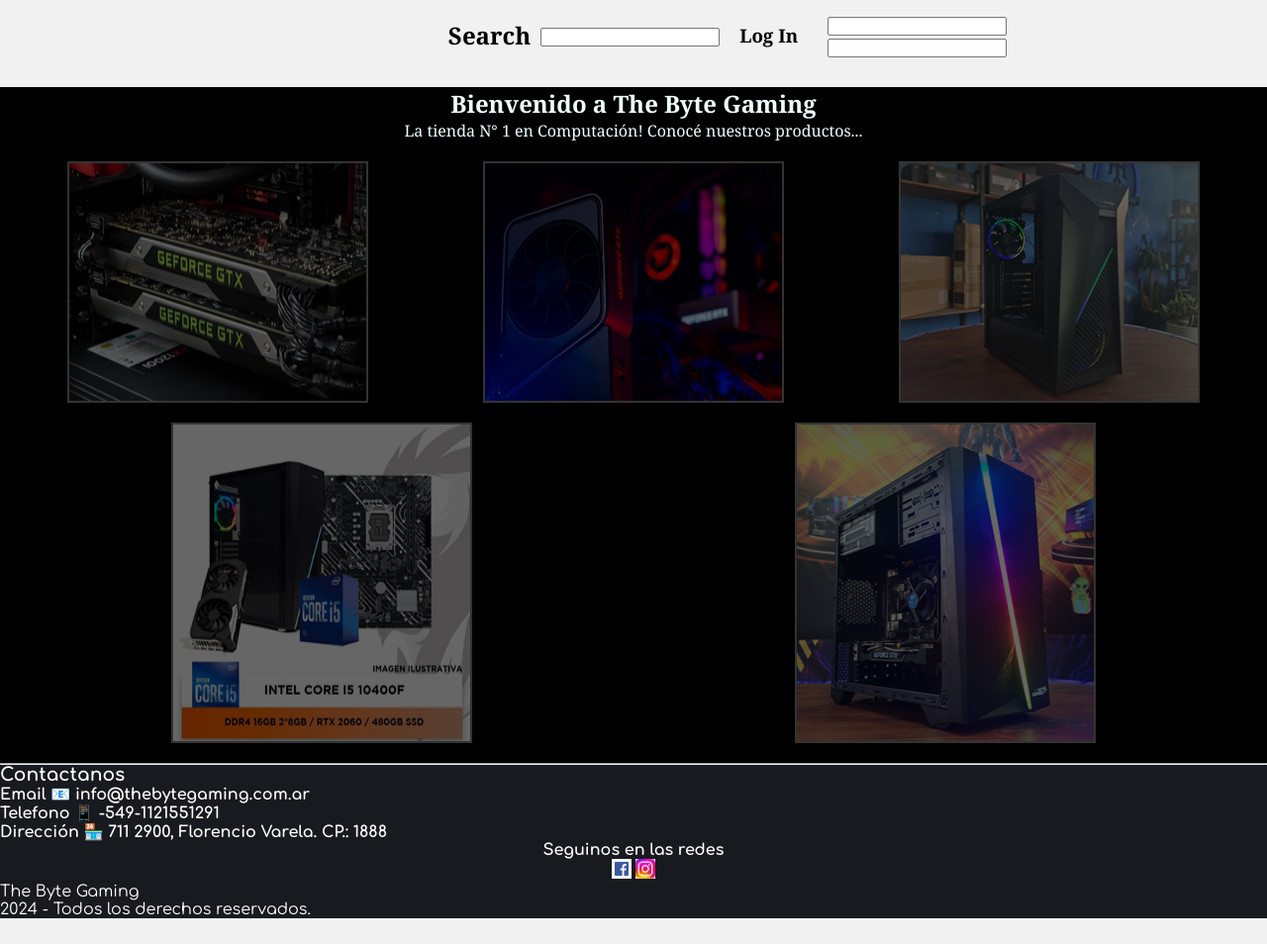
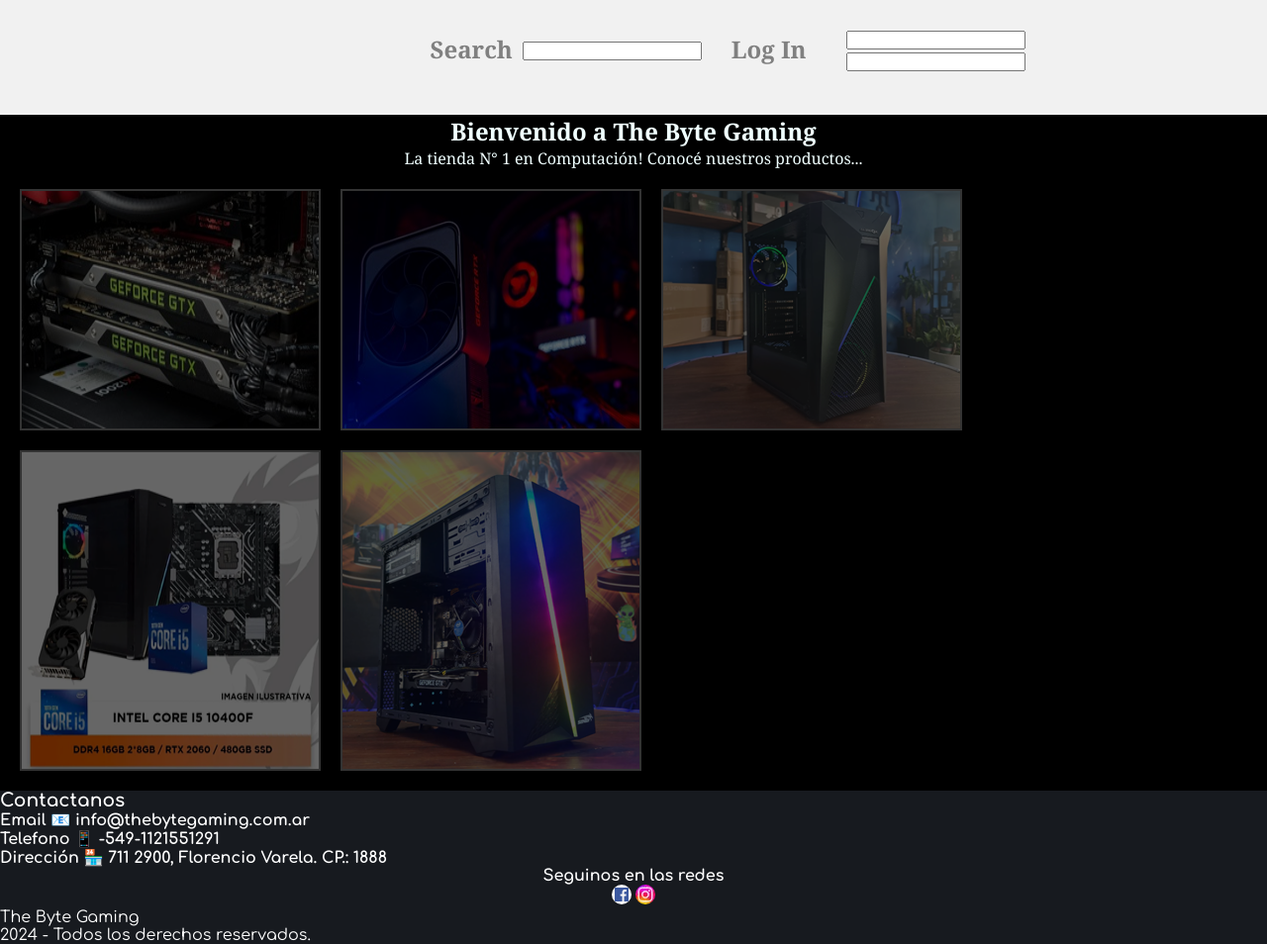
Before and after one commit to Daniel89r67/TheByteGaming, a plain HTML site: page index.html in a window 1280 px wide. Shown: the part 185-1139 px from the top of the page at 99% size. Before the commit the page ends 1113 px from the top, so only its background shows below. Drawn offline with nearby package versions, Linux system fonts and the light colour scheme.

Commit message:
agregado de flex y otras modificaciones

```diff
--- a/css/style.css
+++ b/css/style.css
@@ -23,9 +23,13 @@
     background-color: black;
     color: azure;
 }
+.imagenes-destacadas {
+    display: flex;
+    margin: 10px;
+    flex-wrap: wrap;
+}
 .destacados img {
     display: flex;
-    flex-wrap: wrap;
     justify-content: space-around;
     margin: 10px;
     border: double grey 2px;
@@ -36,12 +40,7 @@
     border: solid white 2px;
     border-radius: 10px;
 }
-.imagenes-destacadas {
-    display: flex;
-    flex-wrap: wrap;
-    justify-content: space-around;
-    margin: 10px;
-}
+
 h1 {
     color: white;
     font-family: "Comfortaa", sans-serif;
@@ -94,6 +93,7 @@
 }
 .Busqueda h2{
     margin: 10px;
+    color: grey;
 }
 .Busqueda {
     display: inline-block;
@@ -141,7 +141,9 @@
 .redes h4 {
     color: white;
 }
-
+.redes img {
+    border-radius: 20px;
+}
 .texto {
     color: beige;
 }
--- a/index.html
+++ b/index.html
@@ -34,7 +34,7 @@
                     <input type="search" name="Buscar" id="0">
                 </div>
                 <br>
-                <h3 class="Login">Log In</h3>
+                <h2 class="Login">Log In</h2>
                 <form class="Formulario" action="">
                     <div>
                         <label for="Usuario"></label>
@@ -57,15 +57,13 @@
             <img src="./img/Placa de Video2.jpg" alt="imagen">
             <img src="./img/Placa de Video1.jpg" alt="imagen">
             <img src="./img/PC Armada Intel i3.png" alt="imagen">
-            <img src="./img/PC Armada Intel i5.png" alt="imagen">
+           <img src="./img/PC Armada Intel i5.png" alt="imagen">
             <img src="./img/PC Armada Ryzen 3.png" alt="imagen">
             </div>
-
         </section>
 
 
     </main>
-    <hr>
     <footer class="footer1">
         <div class="contactanos">
             <div>
```
